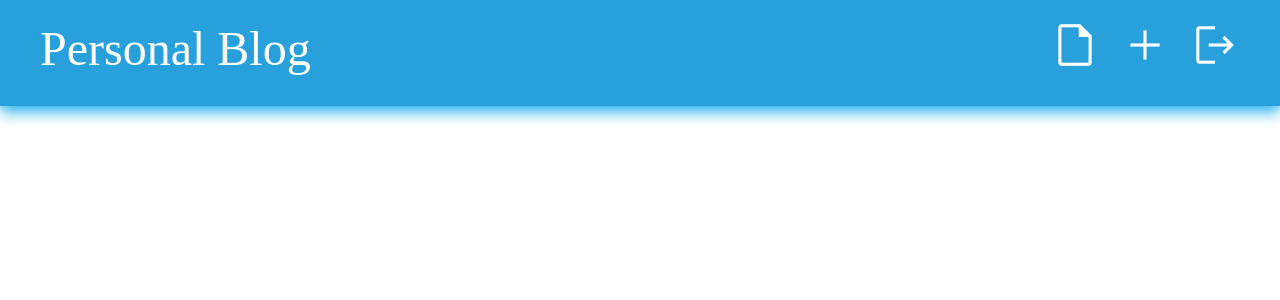
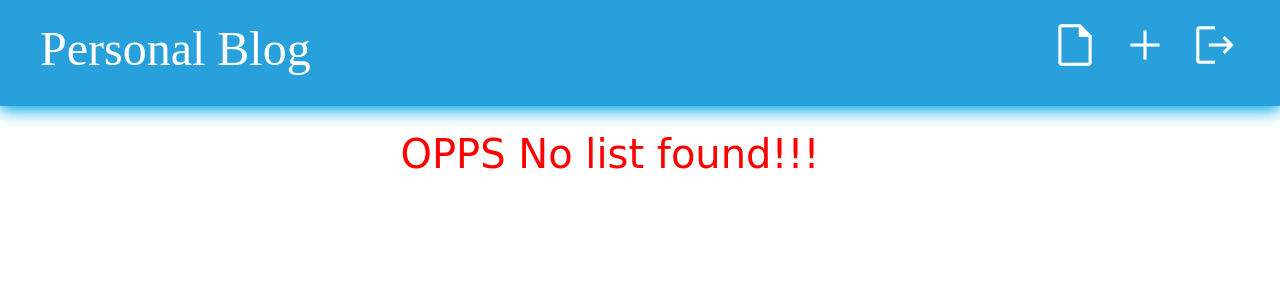
Before and after one commit to rajesh-sht/blog_project, a Django app: page /draft-list/ in a window 1280 px wide. Shown: the top 300 px of the page. Run offline with Django 4.2, Linux system fonts and the light colour scheme; a user stored in the database is signed in; data comes from the database, SQL or seed files in the repository; both versions use the stored data as it was after the commit; some libraries are stand-ins or nearby versions.

Commit message:
update post list templates

```diff
--- a/templates/post_list.html
+++ b/templates/post_list.html
@@ -2,6 +2,7 @@
 
 {% block content %}
 <div class="row mt-4">
+    {% if posts %}
     {% for post in posts %}
     <div class="post">
         {% if post.published_at %}
@@ -18,5 +19,8 @@
                 more</a></p>
     </div>
     {% endfor %}
+    {% else %}
+    <h1 align="center" style="color: red;">OPPS No list found!!!</h1>
+    {% endif %}
 </div>
 {% endblock content %}
```
Also changed, not shown: db.sqlite3.
